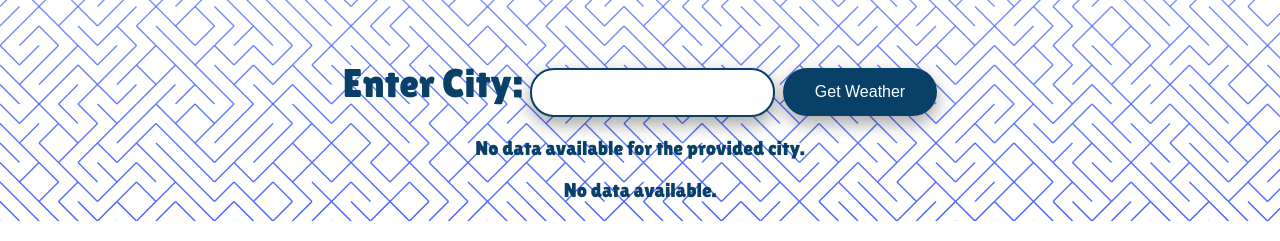
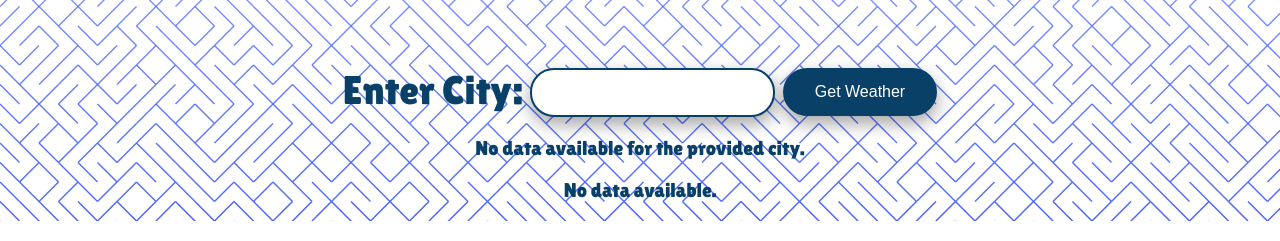
Before and after one commit to Maciejowskii/weather, a Django app: page / in a window 1280 px wide. Shown: the part 559-800 px from the top of the page. Run offline with Django 4.2, Linux system fonts and the light colour scheme.

Commit message:
poprawy do paska wyszukiwan tego typu

```diff
--- a/weatherForecast/forecast/static/style.css
+++ b/weatherForecast/forecast/static/style.css
@@ -24,6 +24,9 @@ body {background-color: white;
     font-weight: 350;
     line-height: normal;
 }
+#CitySearchName{
+    vertical-align: -7px;
+}
 #CityInfoTop{
     color: #094067;
     font-family: 'Lilita One', sans-serif;
@@ -31,6 +34,7 @@ body {background-color: white;
     font-style: normal;
     font-weight: 200;
     line-height: normal;
+
 }
 #CityInfo{
     color: #0095ff;
--- a/weatherForecast/templates/core/main.html
+++ b/weatherForecast/templates/core/main.html
@@ -21,7 +21,7 @@
     <div id="CitySearch">
     <form method="post">
             {% csrf_token %}
-            <label for="city">Enter City: </label>
+            <label for="city" id="CitySearchName">Enter City: </label>
             <input type="text" id="city" name="city" required>
             <input type="submit" id="button" value="Get Weather">
         </form>
```
